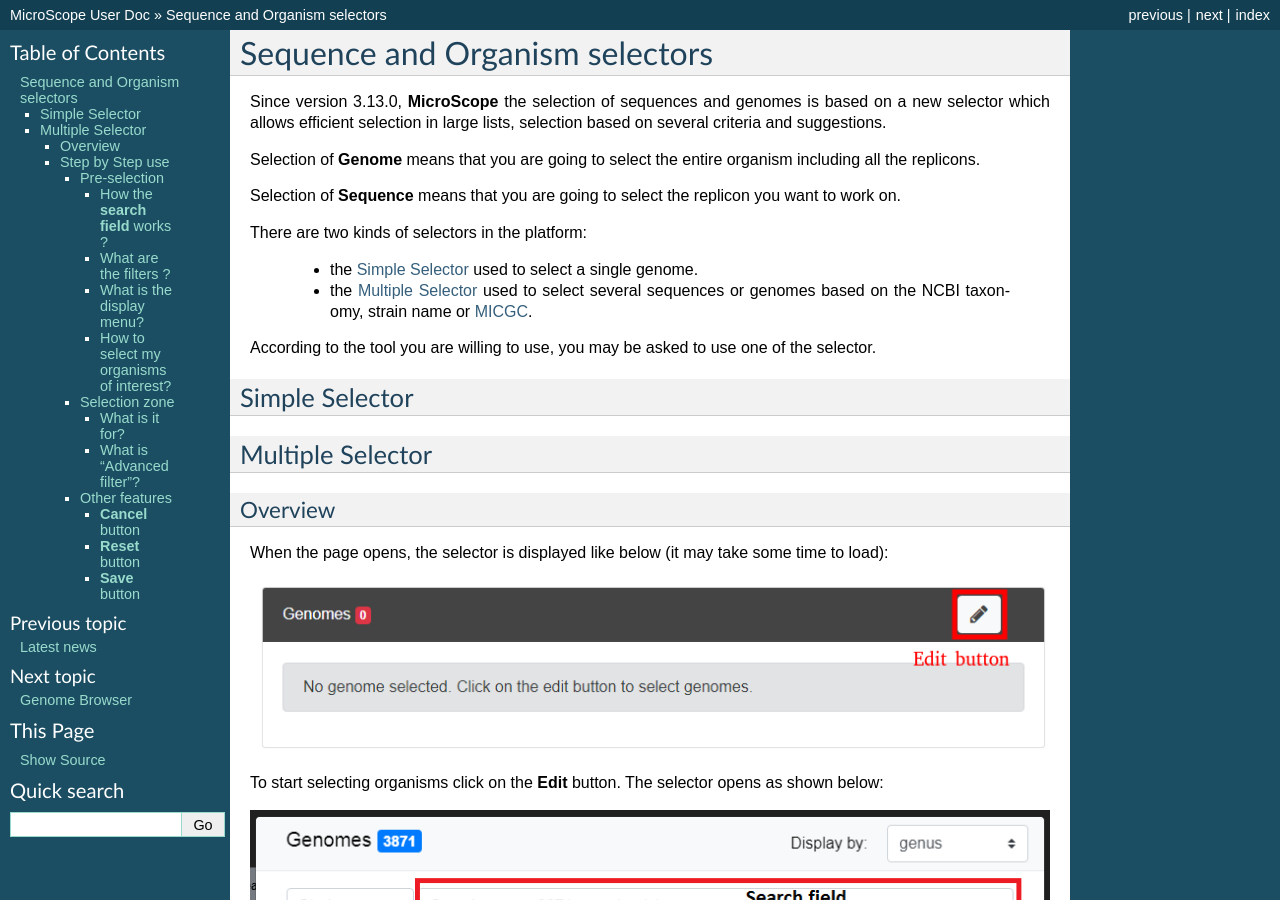
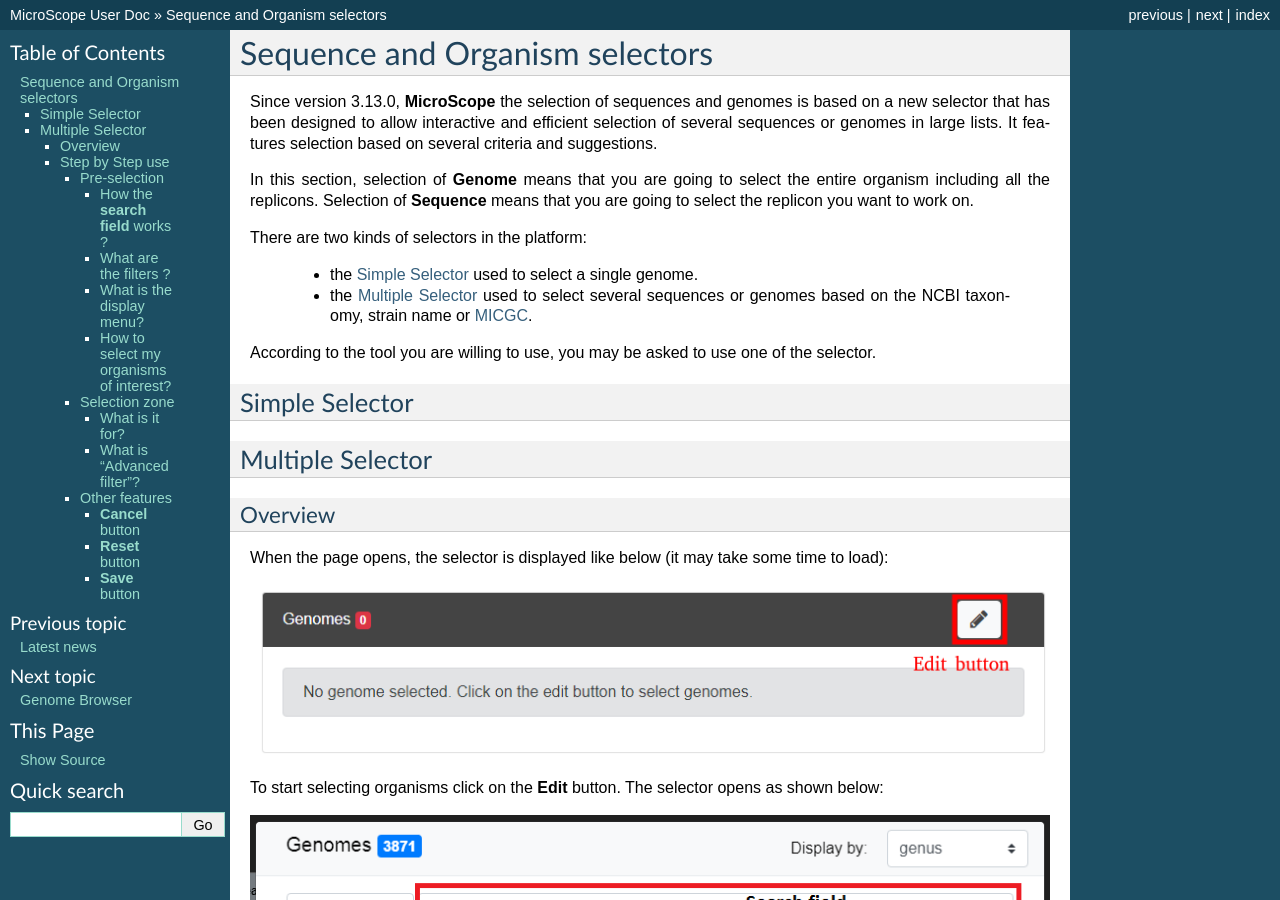
Before and after one commit to labgem/microscope-user-doc, a Sphinx documentation site: the page built from docs/content/overview/organismselection.rst, in a window 1280 px wide and 900 px high. Built offline with Sphinx 7.4.7, drawn with Linux system fonts in a browser that asks for light colours; formulas are drawn with MathJax 3.

Commit message:
Rephrase.

```diff
--- a/docs/content/overview/organismselection.rst
+++ b/docs/content/overview/organismselection.rst
@@ -5,10 +5,11 @@ Sequence and Organism selectors
 ###############################
 
 Since version 3.13.0, **MicroScope** the selection of sequences and genomes is based on a new selector
-which allows efficient selection in large lists, selection based on several criteria and suggestions.
+that has been designed to allow interactive and efficient selection of several sequences or genomes
+in large lists.
+It features selection based on several criteria and suggestions.
 
-Selection of **Genome** means that you are going to select the entire organism including all the replicons.
-
+In this section, selection of **Genome** means that you are going to select the entire organism including all the replicons.
 Selection of **Sequence** means that you are going to select the replicon you want to work on.
 
 There are two kinds of selectors in the platform:
```
